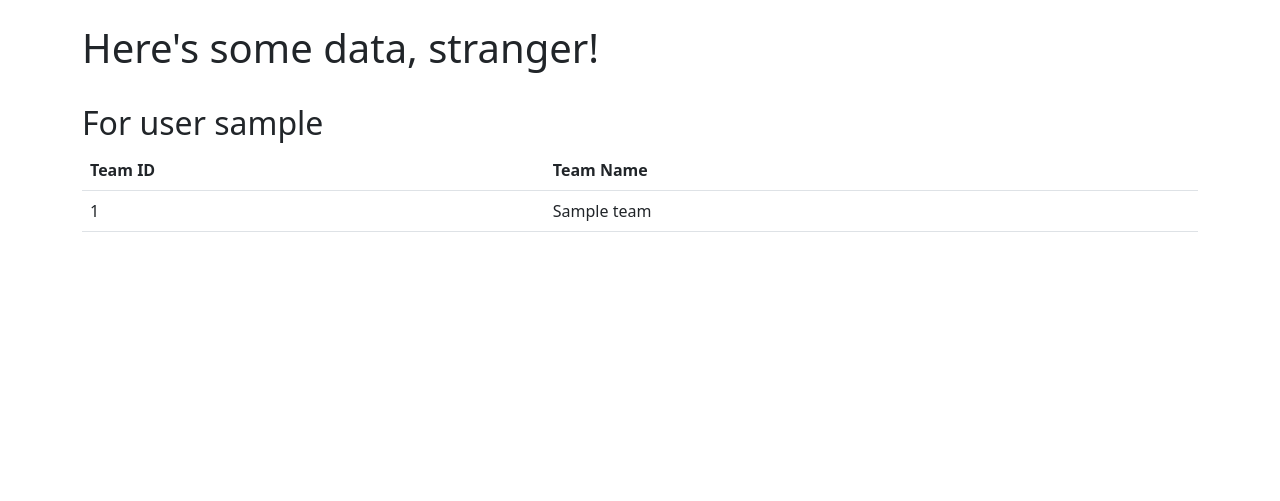
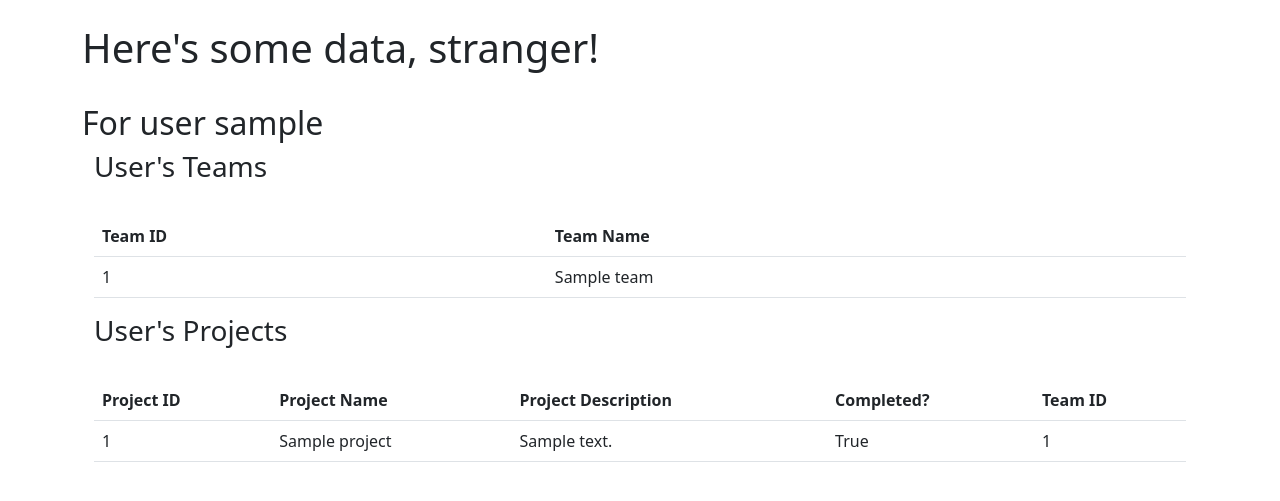
Before and after one commit to Renthir/wk4-project, a Flask app: page /data in a window 1280 px wide. Shown: the part 56-557 px from the top of the page. Run offline with Flask 3, Linux system fonts and the light colour scheme; tables that the repository leaves empty hold one stand-in row (values such as "Sample post").

Commit message:
finished view function

```diff
--- a/model.py
+++ b/model.py
@@ -24,7 +24,7 @@ class Team(db.Model):
     id = db.Column(db.Integer, primary_key = True, autoincrement = True)
     team_name = db.Column(db.String(255), unique = True, nullable = False)
     user_id = db.Column(db.Integer, db.ForeignKey('users.id'), nullable = False)
-
+    projects = db.relationship("Project", backref = "team", lazy = True)
 
     def __init__(self, team_name, user_id):
         self.team_name = team_name
--- a/server.py
+++ b/server.py
@@ -53,8 +53,10 @@ def add_project():
 @app.route('/data')
 def data_page():
     username = User.query.get(user_id).username
-    user_teams = Team.query.filter_by(user_id=user_id).all()
-    return render_template("data.html", username=username, user_teams=user_teams)
+    user_teams = User.query.get(user_id).teams
+    team_projects = [Team.query.get(team.id).projects for team in user_teams]
+
+    return render_template("data.html", username=username, user_teams=user_teams, team_projects=team_projects)
 
 
 
--- a/templates/data.html
+++ b/templates/data.html
@@ -3,6 +3,9 @@
 <h1>Here's some data, stranger!</h1>
 <br>
 <h2>For user {{ username }}</h2>
+<div class="container">
+    <h3>User's Teams</h3>
+    <br>
     <table class="table">
         <thead>
             <tr>
@@ -19,4 +22,33 @@
             {% endfor %}
         </tbody>
     </table>
+</div>
+<div class="container">
+    <h3>User's Projects</h3>
+    <br>
+    <table class="table">
+        <thead>
+            <tr>
+                <th scope="col">Project ID</th>
+                <th scope="col">Project Name</th>
+                <th scope="col">Project Description</th>
+                <th scope="col">Completed?</th>
+                <th scope="col">Team ID</th>
+            </tr>
+        </thead>
+        <tbody>
+            {% for projects in team_projects %}
+                {% for project in projects %}
+                <tr>
+                    <td>{{ project.id }}</td>
+                    <td>{{ project.project_name }}</td>
+                    <td>{{ project.description}}</td>
+                    <td>{{ project.completed}}</td>
+                    <td>{{ project.team_id }}</td>
+                </tr>
+                {% endfor %}
+            {% endfor %}
+        </tbody>
+    </table>
+</div>
 {% endblock %}
```
Lines whose indentation alone changed are shown as unchanged.
